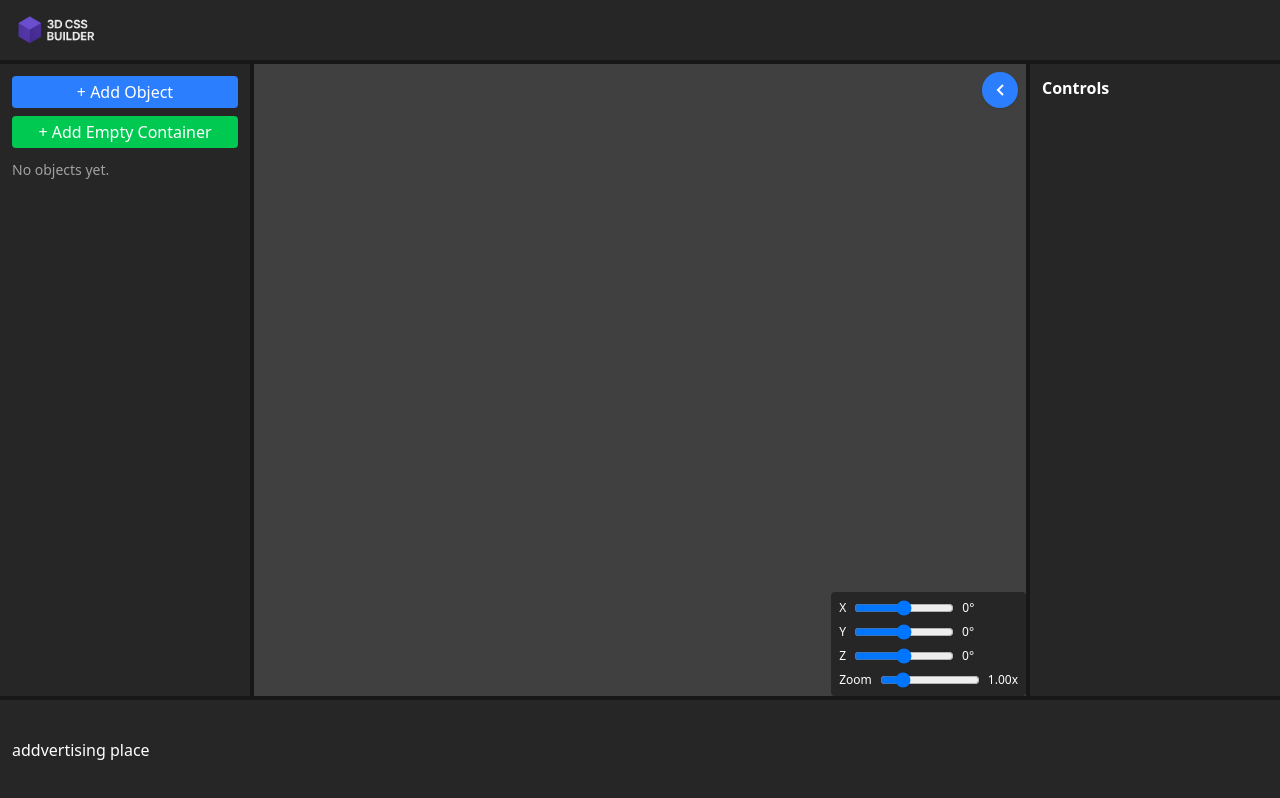
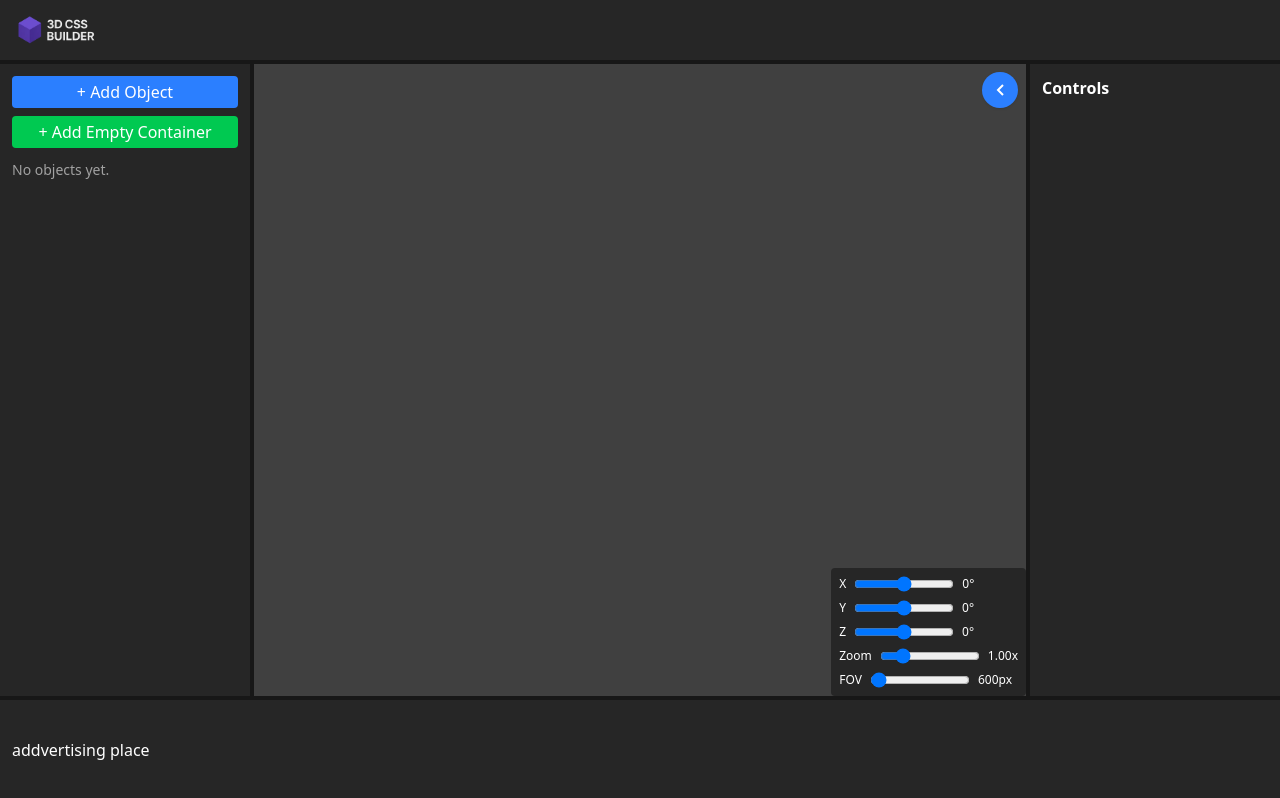
Before and after one commit to georgiancoder/3dcss, a React (Vite) app: page / in a window 1280 px wide. Built offline with nearby package versions, Linux system fonts and the light colour scheme.

Commit message:
change field of view

```diff
--- a/src/components/controlls/transforms.tsx
+++ b/src/components/controlls/transforms.tsx
@@ -16,6 +16,8 @@ const TransformControls: React.FC<TransformControlsProps> = ({ item, onChange })
     const [scaleX, setScaleX] = useState<number>(item.transform.scaleX);
     const [scaleY, setScaleY] = useState<number>(item.transform.scaleY);
     const [scaleZ, setScaleZ] = useState<number>(item.transform.scaleZ);
+
+    const maximumRange = 1000; // Maximum range for translate
 
     const prevTransformRef = useRef(item.transform);
     const prevIdRef = useRef(item.id);
@@ -125,8 +127,8 @@ const TransformControls: React.FC<TransformControlsProps> = ({ item, onChange })
                         Translate X
                         <input
                             type="range"
-                            min={-500}
-                            max={500}
+                            min={-maximumRange}
+                            max={maximumRange}
                             value={translateX}
                             onChange={e => setTranslateX(Number(e.target.value))}
                             className="mt-1"
@@ -137,8 +139,8 @@ const TransformControls: React.FC<TransformControlsProps> = ({ item, onChange })
                         Translate Y
                         <input
                             type="range"
-                            min={-500}
-                            max={500}
+                            min={-maximumRange}
+                            max={maximumRange}
                             value={translateY}
                             onChange={e => setTranslateY(Number(e.target.value))}
                             className="mt-1"
@@ -149,8 +151,8 @@ const TransformControls: React.FC<TransformControlsProps> = ({ item, onChange })
                         Translate Z
                         <input
                             type="range"
-                            min={-500}
-                            max={500}
+                            min={-maximumRange}
+                            max={maximumRange}
                             value={translateZ}
                             onChange={e => setTranslateZ(Number(e.target.value))}
                             className="mt-1"
--- a/src/components/viewport.tsx
+++ b/src/components/viewport.tsx
@@ -94,6 +94,8 @@ const Viewport: React.FC<ViewportProps> = ({ items, selectedId, onSelect }) => {
         return v ? Number(v) : 0;
     });
 
+
+    const MAX_FOV = 50000;
     // Save rotation to localStorage when changed
     useEffect(() => {
         localStorage.setItem("viewportRotateX", String(rotateX));
@@ -115,6 +117,30 @@ const Viewport: React.FC<ViewportProps> = ({ items, selectedId, onSelect }) => {
     useEffect(() => {
         localStorage.setItem("viewportZoom", String(zoom));
     }, [zoom]);
+
+    // Field of view state
+    const [fov, setFov] = useState(() => {
+        const v = localStorage.getItem("viewportFov");
+        return v ? Number(v) : 600;
+    });
+
+    useEffect(() => {
+        localStorage.setItem("viewportFov", String(fov));
+    }, [fov]);
+
+    // Keyboard handler for FOV
+    useEffect(() => {
+        const handleKeyDown = (e: KeyboardEvent) => {
+            if (e.target && (e.target as HTMLElement).tagName === "INPUT") return;
+            if (e.key === "[") {
+                setFov(f => Math.max(100, f - 50));
+            } else if (e.key === "]") {
+                setFov(f => Math.min(MAX_FOV, f + 50));
+            }
+        };
+        window.addEventListener("keydown", handleKeyDown);
+        return () => window.removeEventListener("keydown", handleKeyDown);
+    }, []);
 
     // For mouse drag rotation
     const dragging = useRef(false);
@@ -212,9 +238,25 @@ const Viewport: React.FC<ViewportProps> = ({ items, selectedId, onSelect }) => {
                     />
                     <span>{zoom.toFixed(2)}x</span>
                 </label>
+                <label className="flex items-center gap-2 text-xs">
+                    FOV
+                    <input
+                        type="range"
+                        min={100}
+                        max={MAX_FOV}
+                        step={10}
+                        value={fov}
+                        onChange={e => setFov(Number(e.target.value))}
+                        style={{ width: 100 }}
+                    />
+                    <span>{fov}px</span>
+                </label>
             </div>
-            <div className="relative w-full h-full flex flex-col items-center justify-center transform-3d" id="viewport"
+            <div
+                className="relative w-full h-full flex flex-col items-center justify-center transform-3d"
+                id="viewport"
                 style={{
+                    perspective: `${fov}px`,
                     transform: `scale(${zoom}) rotateX(${rotateX}deg) rotateY(${rotateY}deg) rotateZ(${rotateZ}deg)`,
                     transition: "transform 0.2s cubic-bezier(.4,2,.6,1)",
                 }}
```
